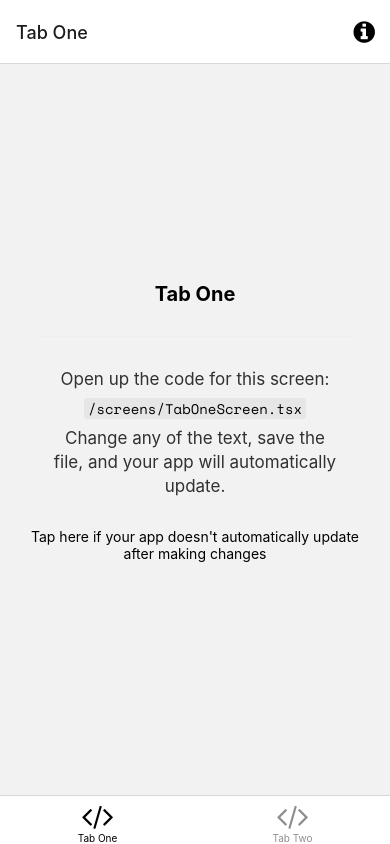
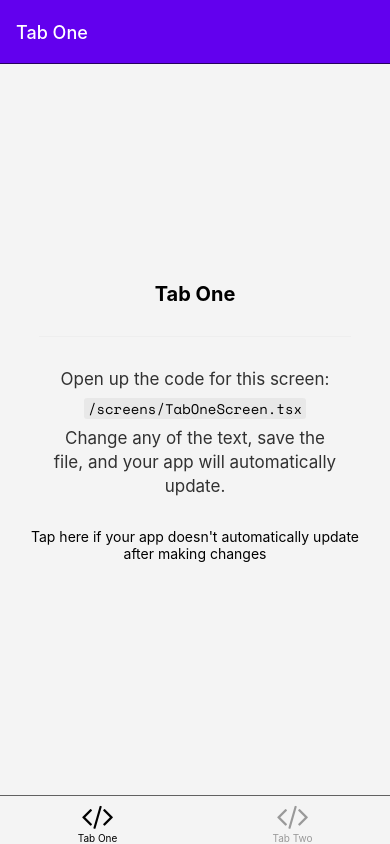
Before and after one commit to stanleyugwu/skan, a React Native app: screen /TabOne in a window 390 px wide. Built offline with nearby package versions, Linux system fonts and the light colour scheme; what expo-linking, tailwind-react-native-classnames would draw is missing.

Commit message:
feat: theme status bar for root navigator and define theme in `App.`

```diff
--- a/App.tsx
+++ b/App.tsx
@@ -15,7 +15,7 @@ export default function App() {
     return (
       <SafeAreaProvider>
         <Navigation colorScheme={colorScheme} />
-        <StatusBar />
+        <StatusBar backgroundColor="#23036A" style='light' />
       </SafeAreaProvider>
     );
   }
--- a/navigation/index.tsx
+++ b/navigation/index.tsx
@@ -5,25 +5,37 @@
  */
 import { FontAwesome } from '@expo/vector-icons';
 import { createBottomTabNavigator } from '@react-navigation/bottom-tabs';
-import { NavigationContainer, DefaultTheme, DarkTheme } from '@react-navigation/native';
+import { Theme } from '@react-navigation/native';
+import { NavigationContainer, DarkTheme } from '@react-navigation/native';
 import { createNativeStackNavigator } from '@react-navigation/native-stack';
 import * as React from 'react';
-import { ColorSchemeName, Pressable } from 'react-native';
+import { ColorSchemeName } from 'react-native';
 
 import Colors from '../constants/Colors';
 import useColorScheme from '../hooks/useColorScheme';
-import ModalScreen from '../screens/ModalScreen';
-import NotFoundScreen from '../screens/NotFoundScreen';
 import TabOneScreen from '../screens/TabOneScreen';
 import TabTwoScreen from '../screens/TabTwoScreen';
 import { RootStackParamList, RootTabParamList, RootTabScreenProps } from '../types';
 import LinkingConfiguration from './LinkingConfiguration';
 
 export default function Navigation({ colorScheme }: { colorScheme: ColorSchemeName }) {
+
+  const defaultTheme:Theme = {
+    dark:false,
+    colors:{
+      primary: '#6200EE',
+      background:'#f4f4f4',
+      card:'#6200EE',
+      text:'#ffffff',
+      border:'#00000099',
+      notification:'#ff453a'
+    }
+  }
+
   return (
     <NavigationContainer
       linking={LinkingConfiguration}
-      theme={colorScheme === 'dark' ? DarkTheme : DefaultTheme}>
+      theme={colorScheme === 'dark' ? DarkTheme : defaultTheme}>
       <RootNavigator />
     </NavigationContainer>
   );
@@ -39,10 +51,10 @@ function RootNavigator() {
   return (
     <Stack.Navigator>
       <Stack.Screen name="Root" component={BottomTabNavigator} options={{ headerShown: false }} />
-      <Stack.Screen name="NotFound" component={NotFoundScreen} options={{ title: 'Oops!' }} />
+      {/* <Stack.Screen name="NotFound" component={NotFoundScreen} options={{ title: 'Oops!' }} />
       <Stack.Group screenOptions={{ presentation: 'modal' }}>
         <Stack.Screen name="Modal" component={ModalScreen} />
-      </Stack.Group>
+      </Stack.Group> */}
     </Stack.Navigator>
   );
 }
@@ -60,7 +72,9 @@ function BottomTabNavigator() {
     <BottomTab.Navigator
       initialRouteName="TabOne"
       screenOptions={{
+        tabBarStyle: {backgroundColor:Colors[colorScheme].background},
         tabBarActiveTintColor: Colors[colorScheme].tint,
+        tabBarInactiveTintColor:Colors[colorScheme].tabIconDefault
       }}>
       <BottomTab.Screen
         name="TabOne"
@@ -68,20 +82,6 @@ function BottomTabNavigator() {
         options={({ navigation }: RootTabScreenProps<'TabOne'>) => ({
           title: 'Tab One',
           tabBarIcon: ({ color }) => <TabBarIcon name="code" color={color} />,
-          headerRight: () => (
-            <Pressable
-              onPress={() => navigation.navigate('Modal')}
-              style={({ pressed }) => ({
-                opacity: pressed ? 0.5 : 1,
-              })}>
-              <FontAwesome
-                name="info-circle"
-                size={25}
-                color={Colors[colorScheme].text}
-                style={{ marginRight: 15 }}
-              />
-            </Pressable>
-          ),
         })}
       />
       <BottomTab.Screen
```
